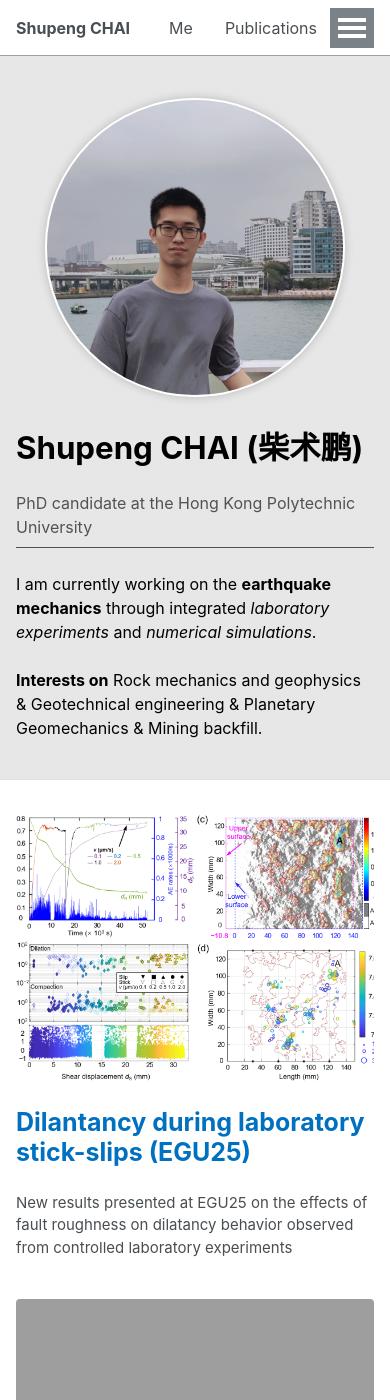
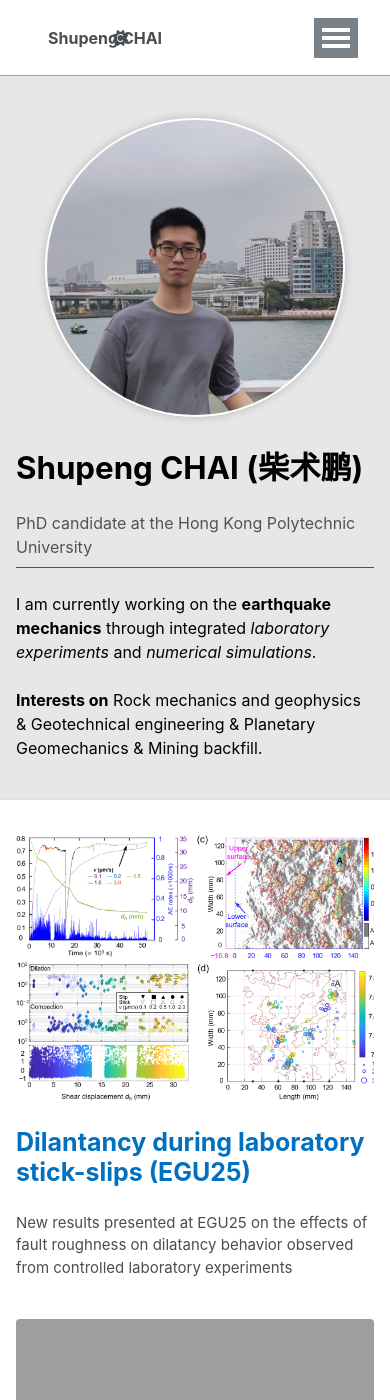
Before and after one commit to spchai/spchai.github.io, a Jekyll site: the page built from _pages/about.md, in a window 390 px wide and 1400 px high. Built offline with Jekyll 4.4.1, drawn with Linux system fonts in a browser that asks for light colours.

Commit message:
Update _navigation.scss

```diff
--- a/_sass/layout/_navigation.scss
+++ b/_sass/layout/_navigation.scss
@@ -193,17 +193,7 @@
   }
 
   button {
-    position: absolute;
-    height: 2.5rem;
-    // right: 0;
-    padding: 0 0.5rem;
-    border: 0;
-    outline: none;
-    background-color: var(--global-base-color);
-    color: #fff;
-    cursor: pointer;
-    z-index: 100;
-    margin-left: 1rem;
+    display: none;
   }
 
   .visible-links {
@@ -217,7 +207,7 @@
 
       &:first-child {
         position: absolute;
-        left: 0;
+        left: 1rem;
         top: 50%;
         transform: translateY(-50%);
         font-weight: bold;
@@ -280,7 +270,11 @@
     border-radius: $border-radius;
     background: #fff;
     box-shadow: 0 0 10px rgba(#000, 0.25);
+    display: none;
 
+    &.visible {
+      display: block;
+    }
     a {
       margin: 0;
       padding: 10px 20px;
@@ -329,26 +323,15 @@
   }
 
   @media (max-width: 1024px) {
-    position: relative;
-    min-width: 250px;
-    background: var(--global-bg-color);
-
-    a {
-      display: block;
-      margin: 0 1rem;
-      padding: 0.5rem 0;
-      color: var(--global-masthead-link-color);
-      text-decoration: none;
-
-      &:hover {
-        color: var(--global-masthead-link-color-hover);
-      }
-    }
+    justify-content: flex-start;
+    padding: 0 60px 0 80px;
+    min-height: 60px;
 
     button {
+      display: block;
       position: absolute;
       height: 2.5rem;
-      right: 0;
+      right: 1rem;
       padding: 0 0.5rem;
       border: 0;
       outline: none;
@@ -359,117 +342,30 @@
     }
 
     .visible-links {
-      display: table;
+      width: 100%;
+      margin-left: 0;
+      overflow: hidden;
+      padding-right: 50px;
+      flex-wrap: nowrap;
 
       li {
-        display: table-cell;
-        vertical-align: middle;
+        flex-shrink: 0;
+        white-space: nowrap;
 
         &:first-child {
-          font-weight: bold;
-          text-wrap: wrap;
-
+          left: 1rem;
+          display: flex !important;
+        }
+        &.hidden {
+          display: none !important;
+        }
+        &:last-child {
           a {
-            margin-left: 0;
+            margin-right: 0.5rem;
           }
         }
-
-        &:last-child {
-          a {
-            margin-right: 0;
-          }
-        }
-      }
-
-      #theme-toggle {
         a {
-          width: 25px;
-          display: flex;
-          justify-content: center;
-          cursor: pointer;
-        }
-      }
-
-      a {
-        position: relative;
-
-        &:before {
-          content: "";
-          position: absolute;
-          left: 0;
-          bottom: 0;
-          height: 4px;
-          background: var(--global-border-color);
-          width: 100%;
-          -webkit-transition: $global-transition;
-          transition: $global-transition;
-          -webkit-transform: scaleX(0);
-              -ms-transform: scaleX(0);
-                  transform: scaleX(0); /* hide*/
-        }
-
-        &:hover:before {
-          -webkit-transform: scaleX(1);
-              -ms-transform: scaleX(1);
-                  transform: scaleX(1); /* reveal*/
-        }
-      }
-    }
-
-    .hidden-links {
-      position: absolute;
-      top: 100%;
-      right: 0;
-      margin-top: 15px;
-      padding: 5px;
-      border: 1px solid var(--global-border-color);
-      border-radius: $border-radius;
-      background: #fff;
-      box-shadow: 0 0 10px rgba(#000, 0.25);
-
-      a {
-        margin: 0;
-        padding: 10px 20px;
-        font-size: $type-size-5;
-
-        &:hover {
-          color: var(--global-masthead-link-color-hover);
-          background: var(--global-border-color);
-        }
-      }
-
-      &:before {
-        content: "";
-        position: absolute;
-        top: -11px;
-        right: 10px;
-        width: 0;
-        border-style: solid;
-        border-width: 0 10px 10px;
-        border-color: var(--global-border-color) transparent;
-        display: block;
-        z-index: 0;
-      }
-
-      &:after {
-        content: "";
-        position: absolute;
-        top: -10px;
-        right: 10px;
-        width: 0;
-        border-style: solid;
-        border-width: 0 10px 10px;
-        border-color: #fff transparent;
-        display: block;
-        z-index: 1;
-      }
-
-      li {
-        display: block;
-        border-bottom: 1px solid var(--global-border-color);
-
-        &:last-child {
-          border-bottom: none;
+        margin: 0 0.75rem;
         }
       }
     }
```
